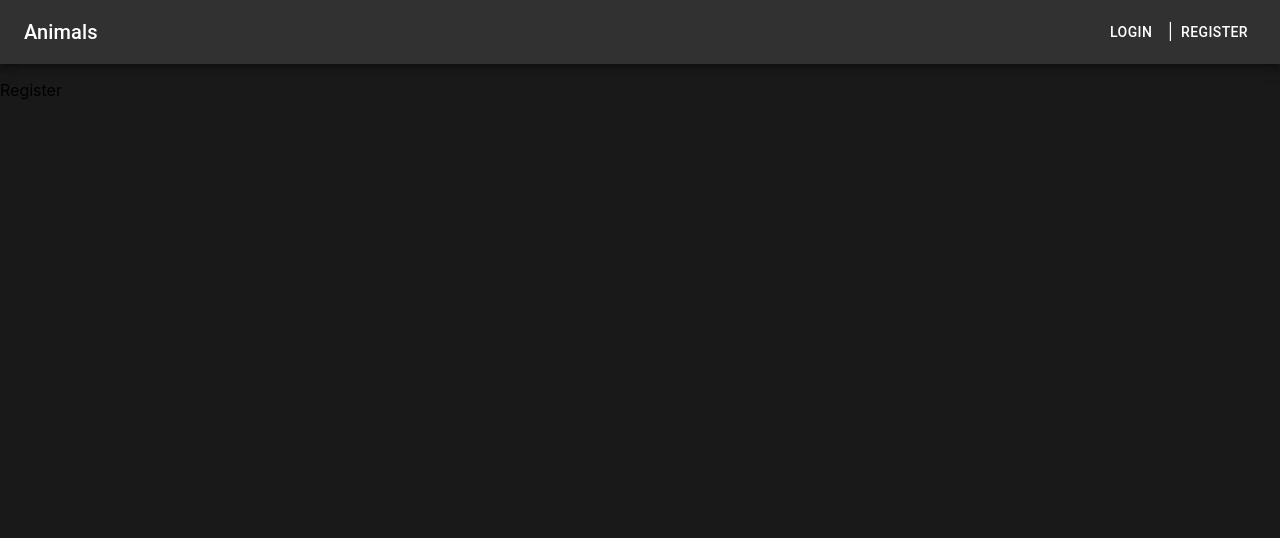
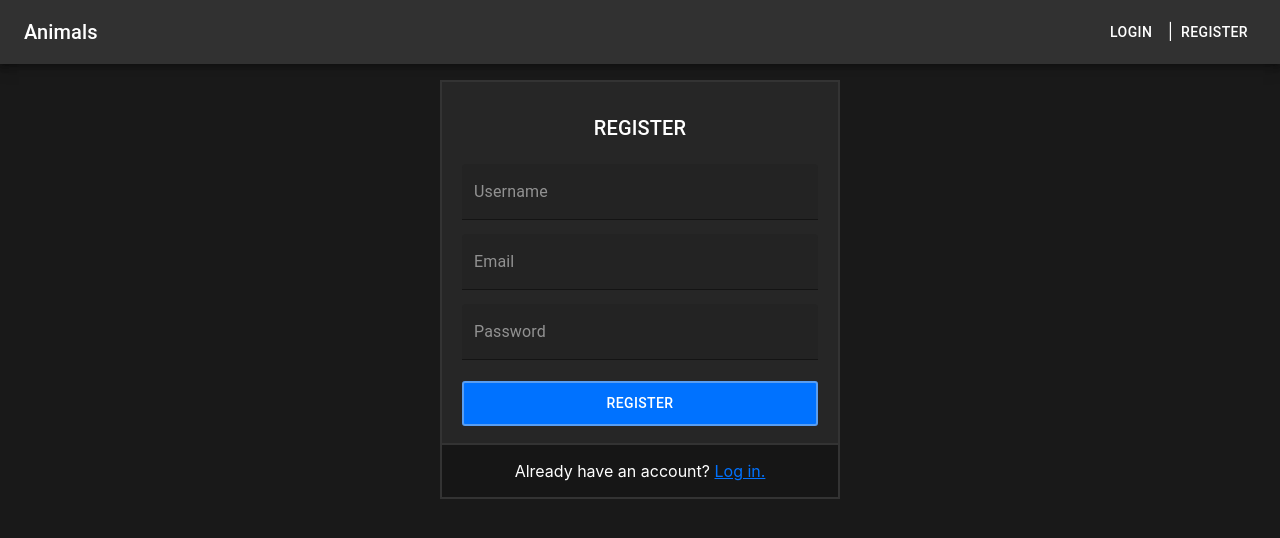
Before and after one commit to russtelen/ANIMALS, a React (Create React App) app: page /register in a window 1280 px wide. Shown: the top 538 px of the page. Built offline with nearby package versions, Linux system fonts and the light colour scheme; no server answers; what aws-amplify would draw is missing.

Commit message:
enhance login/register ui styles

```diff
--- a/src/components/auth/Login.js
+++ b/src/components/auth/Login.js
@@ -1,11 +1,12 @@
 import React, { useState } from 'react'
 import { makeStyles } from '@material-ui/core/styles';
 import { Button, TextField, Typography } from '@material-ui/core';
+import { Link } from 'react-router-dom';
 
 export default function Login() {
   const classes = useStyles();
   const [password, setPW] = useState("")
-  const [email, setEmail] = useState("")
+  const [username, setUsername] = useState("")
 
   const submitForm = async (e) => {
     e.preventDefault()
@@ -15,16 +16,44 @@ export default function Login() {
   return (
     <div>
       <div className={classes.root}>
-        <Typography variant="h6">Login</Typography>
-        <form onSubmit={submitForm}>
-          <TextField label="Email" variant="filled" onChange={e => setEmail(e.target.value)} className={classes.field}/>
-          <TextField label="Password" onChange={e => setPW(e.target.value)} type="password" variant="filled" className={classes.field}/>
-          <Button type="submit" style={{width: "40%", backgroundColor: "pink"}}>Submit</Button>
+        <form onSubmit={submitForm} className={classes.form}>
+          <Typography className={classes.title} variant="h6">Login</Typography>
+          <TextField
+            label="Username"
+            variant="filled"
+            onChange={e => setUsername(e.target.value)}
+            className={classes.field}
+            color="tertiary"
+            InputProps={{
+              className: classes.field
+            }}
+            InputLabelProps={{
+              style: { color: '#fff'},
+            }}
+          />
+          <TextField
+            label="Password"
+            onChange={e => setPW(e.target.value)}
+            type="password" variant="filled"
+            className={classes.field}
+            color="tertiary"
+            InputProps={{
+              className: classes.field
+            }}
+            InputLabelProps={{
+              style: { color: '#fff'},
+            }}
+          />
+          <Button type="submit" style={{width: "100%", backgroundColor: "var(--highlight)", marginTop: 7, marginBottom: 7}}>Login</Button>
         </form>
+        <div className={classes.meta}>
+          <p style={{color: 'white'}}>Don't have an account yet? <Link style={{color: 'var(--highlight)'}} to="/register">Sign up.</Link></p>
+        </div>
       </div>
     </div>
   )
 }
+
 
 const useStyles = makeStyles((theme) => ({
   root: {
@@ -33,8 +62,27 @@ const useStyles = makeStyles((theme) => ({
     display: "block",
     margin: "0 auto"
   },
+  title: {
+    color: '#ffffff',
+    textAlign: 'center',
+    textTransform: 'uppercase',
+    padding: '20px 0'
+  },
+  meta: {
+    background: '#161616',
+    marginTop: -2,
+    border: '2px solid #333'
+  },
+  form: {
+    padding: '10px 20px',
+    background: '#262626'
+  },
   field: {
     width: "100%",
-    marginBottom: "1em"
+    marginBottom: "7px",
+    color: '#ffffff !important'
+  },
+  button: {
+    width: '100%'
   }
 }));
--- a/src/components/auth/Register.js
+++ b/src/components/auth/Register.js
@@ -1,10 +1,101 @@
-import React from 'react'
-import Header from '../Header'
+import React, { useState } from 'react'
+import { makeStyles } from '@material-ui/core/styles';
+import { Button, TextField, Typography } from '@material-ui/core';
+import { Link } from 'react-router-dom';
 
 export default function Register() {
+  const classes = useStyles();
+  const [password, setPW] = useState("")
+  const [email, setEmail] = useState("")
+  const [username, setUsername] = useState("")
+
+  const submitForm = async (e) => {
+    e.preventDefault()
+
+  }
+
   return (
     <div>
-      Register
+      <div className={classes.root}>
+        <form onSubmit={submitForm} className={classes.form}>
+          <Typography className={classes.title} variant="h6">Register</Typography>
+          <TextField
+            label="Username"
+            variant="filled"
+            onChange={e => setUsername(e.target.value)}
+            className={classes.field}
+            color="tertiary"
+            InputProps={{
+              className: classes.field
+            }}
+            InputLabelProps={{
+              style: { color: '#fff'},
+            }}
+          />
+          <TextField
+            label="Email"
+            variant="filled"
+            onChange={e => setEmail(e.target.value)}
+            className={classes.field}
+            color="tertiary"
+            InputProps={{
+              className: classes.field
+            }}
+            InputLabelProps={{
+              style: { color: '#fff'},
+            }}
+          />
+          <TextField
+            label="Password"
+            onChange={e => setPW(e.target.value)}
+            type="password" variant="filled"
+            className={classes.field}
+            color="tertiary"
+            InputProps={{
+              className: classes.field
+            }}
+            InputLabelProps={{
+              style: { color: '#fff'},
+            }}
+          />
+          <Button type="submit" style={{width: "100%", backgroundColor: "var(--highlight)", marginTop: 7, marginBottom: 7}}>Register</Button>
+        </form>
+        <div className={classes.meta}>
+          <p style={{color: 'white'}}>Already have an account? <Link style={{color: 'var(--highlight)'}} to="/login">Log in.</Link></p>
+        </div>
+      </div>
     </div>
   )
 }
+
+const useStyles = makeStyles((theme) => ({
+  root: {
+    maxWidth: 400,
+    textAlign: "center",
+    display: "block",
+    margin: "0 auto"
+  },
+  title: {
+    color: '#ffffff',
+    textAlign: 'center',
+    textTransform: 'uppercase',
+    padding: '20px 0'
+  },
+  meta: {
+    background: '#161616',
+    marginTop: -2,
+    border: '2px solid #333'
+  },
+  form: {
+    padding: '10px 20px',
+    background: '#262626'
+  },
+  field: {
+    width: "100%",
+    marginBottom: "7px",
+    color: '#ffffff !important'
+  },
+  button: {
+    width: '100%'
+  }
+}));
```
